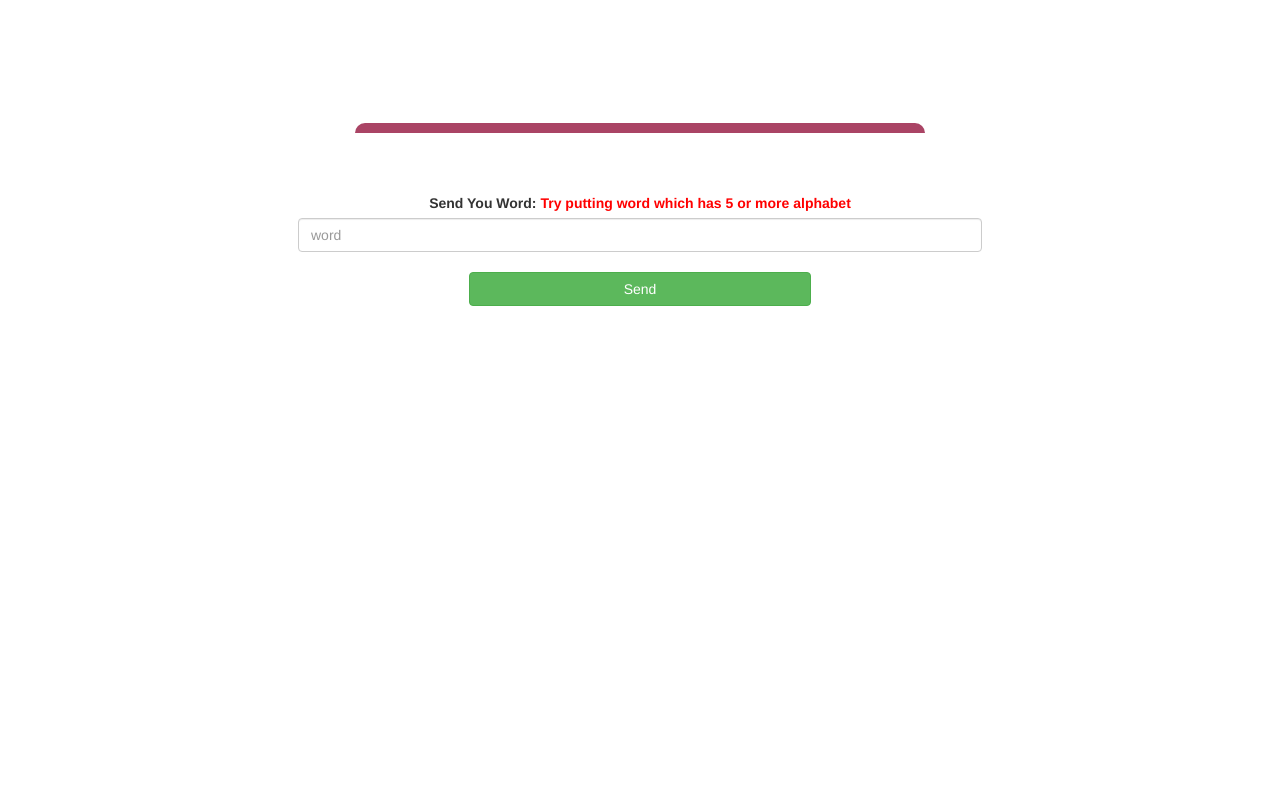
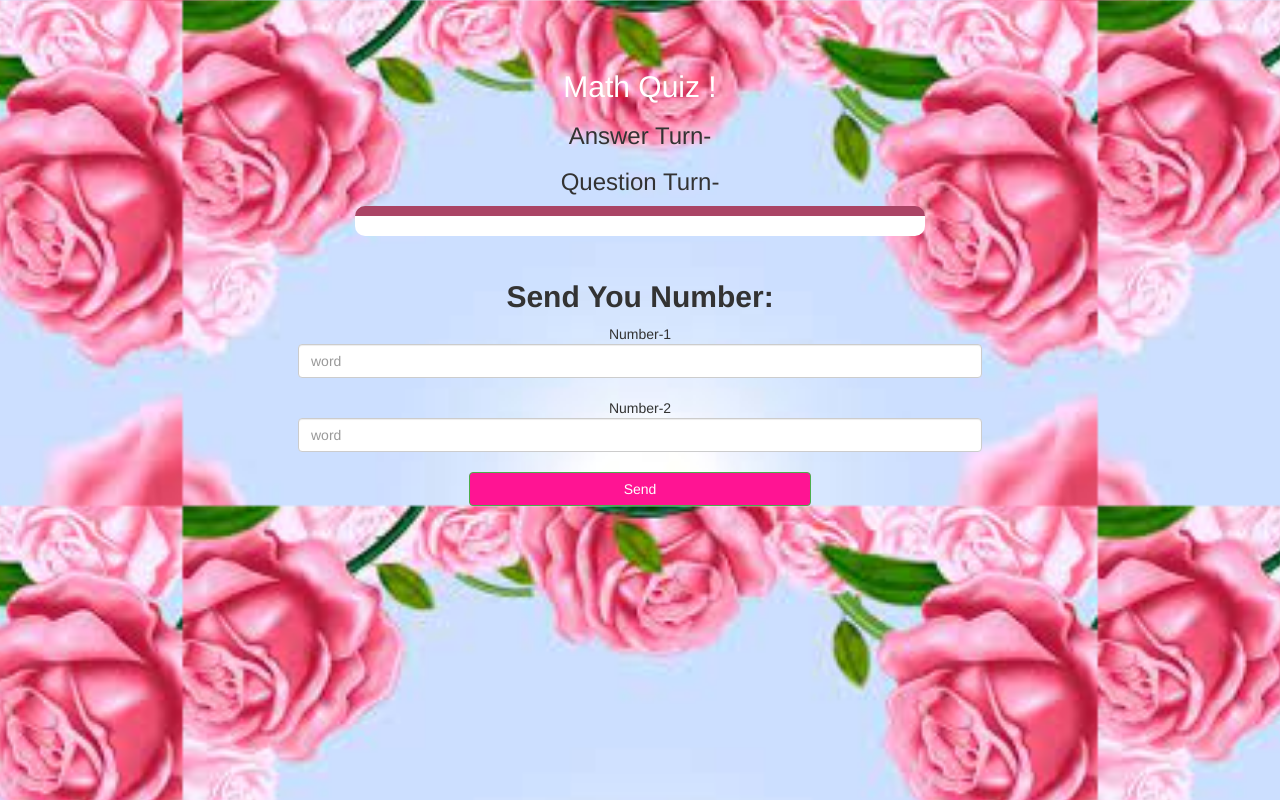
Before and after one commit to samaiya-jain/maths-quiz, a plain HTML site: page game_page.html in a window 1280 px wide. Drawn offline with nearby package versions, Linux system fonts and the light colour scheme.

Commit message:
Add files via upload

```diff
--- a/game_page.html
+++ b/game_page.html
@@ -12,28 +12,32 @@
 	<link rel="stylesheet" type="text/css" href="style.css">
 </head>
 
-<body>
+<body class="body_background">
 	<h4 id="player1_name"></h4> <span id="player1_score"></span>
 	<br>
 	<h4 id="player2_name"></h4> <span id="player2_score"></span>
 	<div class="container">
 		<center>
-			<h2 style="color: white;">Guess The Word!</h2>
-			<h3 id="player_question"></h3>
-			<h3 id="player_answer"></h3>
+			<h2 style="color: white;">Math Quiz !</h2>
+			<h3 id="player_question">Answer Turn-</h3>
+			<h3 id="player_answer">Question Turn-</h3>
 			<div id="output" class="col-lg-6"></div>
 			<br>
 			<br>
 
-			<label>Send You Word: <b style="color: rgb(255, 0, 0)">Try putting word which has 5 or more
-					alphabet</b></label>
+			<label style="font-size: 30px;">Send You Number: </label>
+			<br>
+			<span>Number-1</span>
+					<input type="text" id="word" class="form-control" placeholder="word">
+			<br>
+			<span>Number-2</span>
 			<input type="text" id="word" class="form-control" placeholder="word">
 			<br>
-			<button onclick="send()" class="btn btn-success" style="width: 30%;">Send</button>
+			<button id="bu" onclick="send()" class="btn btn-success" style="width: 30%;">Send</button>
 		</center>
 	</div>
 
-	<script src="main.js"></script>
+	<script src="Game.js"></script>
 </body>
 
 </html>
```
Also changed, not shown: index.html (+1 -1 lines).
